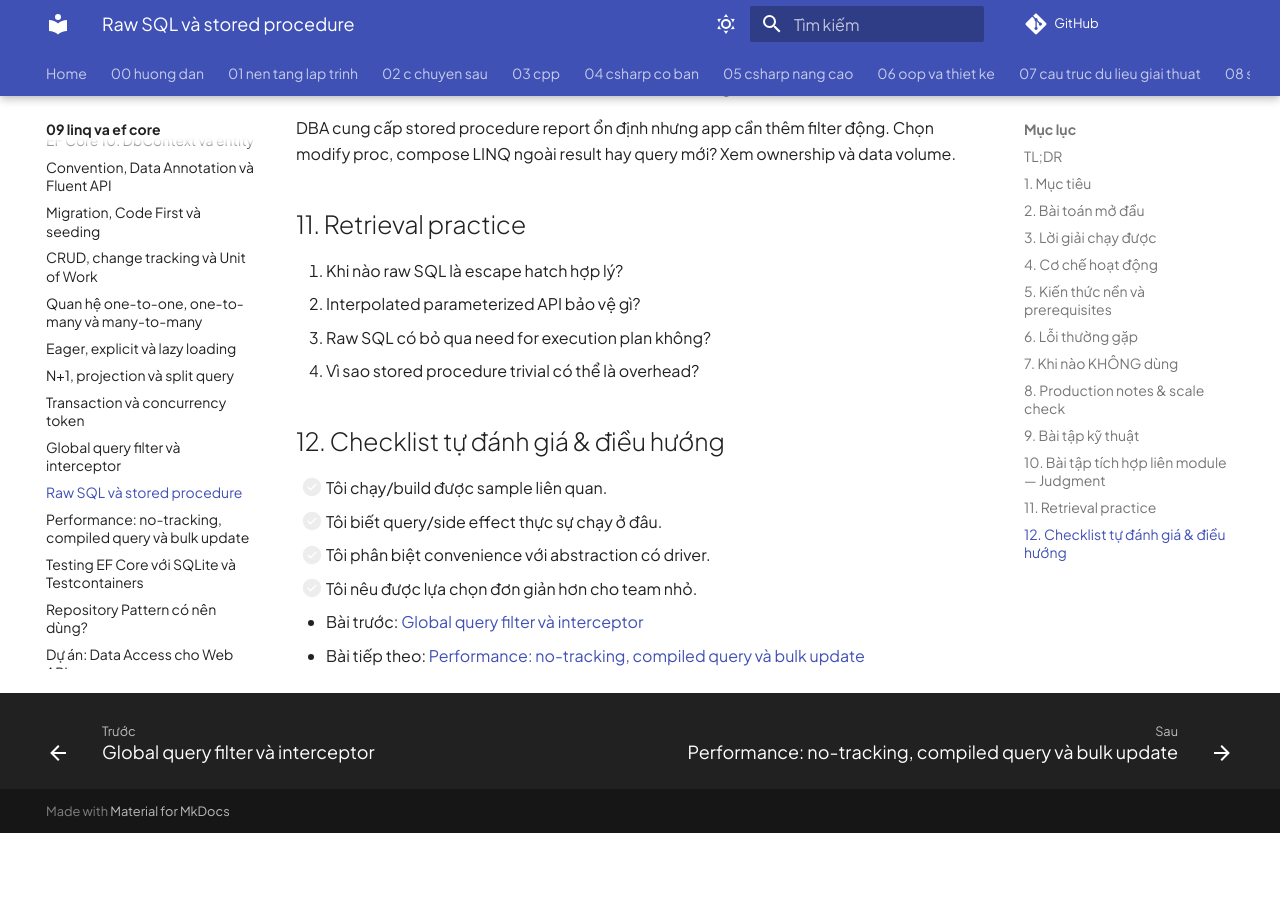
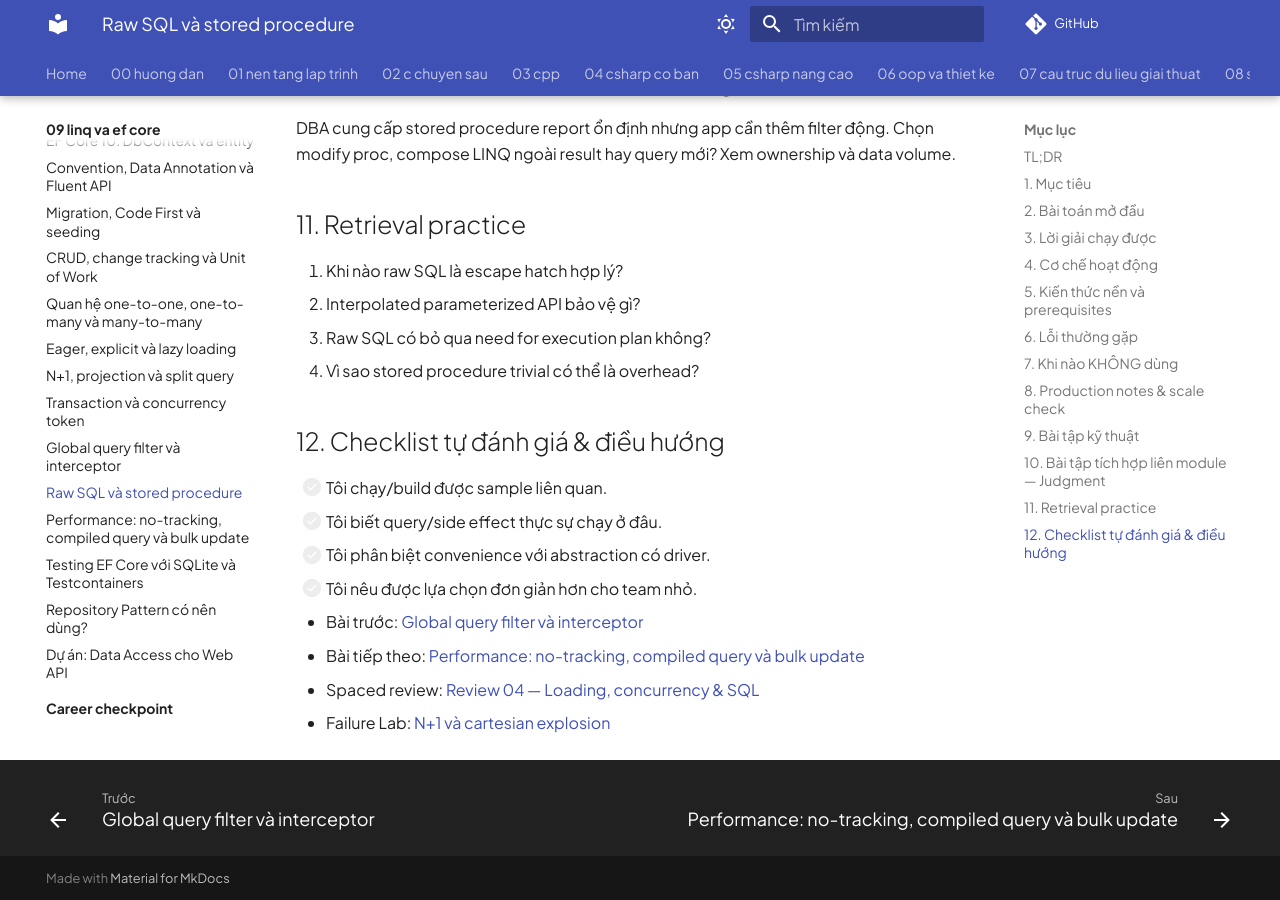
Before and after one commit to Xuanthanh-dzz/full-stack, an MkDocs documentation site: the page built from fullstack-roadmap/09-linq-va-ef-core/20-raw-sql-va-stored-procedure.md, in a window 1280 px wide and 900 px high, scrolled down 2816 px. Built offline with MkDocs 1.6.1 and Material for MkDocs 9.7.7, drawn with Linux system fonts in a browser that asks for light colours; comment, search, counter and statistics services are not loaded; before the commit the page ends 3649 px from its top, so only the background shows below that.

Commit message:
docs(module-09): connect review cadence in 20-raw-sql-va-stored-procedure.md

```diff
--- a/fullstack-roadmap/09-linq-va-ef-core/20-raw-sql-va-stored-procedure.md
+++ b/fullstack-roadmap/09-linq-va-ef-core/20-raw-sql-va-stored-procedure.md
@@ -112,3 +112,5 @@ DBA cung cấp stored procedure report ổn định nhưng app cần thêm filte
 
 - Bài trước: [Global query filter và interceptor](./19-global-query-filter-va-interceptor.md)
 - Bài tiếp theo: [Performance: no-tracking, compiled query và bulk update](./21-performance-no-tracking-compiled-query-bulk-update.md)
+- Spaced review: [Review 04 — Loading, concurrency & SQL](./reviews/review-04-loading-concurrency-and-sql.md)
+- Failure Lab: [N+1 và cartesian explosion](./failure-labs/03-n-plus-one-va-cartesian-explosion.md)
```
